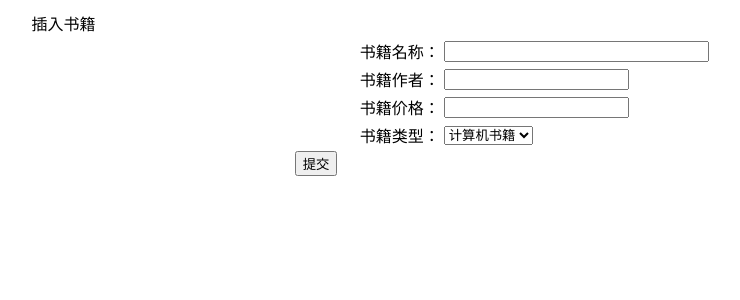
After one commit to sunlupeng2020/tp5bookstore, a PHP site: the page made by application/book/view/add/index.html in a window 1280 px wide. The commit adds this page. Shown: the top 300 px of the page, without its empty margins (324-1064 px from the left). Run offline with PHP 8.4, Linux system fonts and the light colour scheme; the template is opened without the code that fills it, so the values that code supplies are empty.

Commit message:
实现了新增图书功能，但没有实现菜单。

```diff
--- /dev/null
+++ b/application/book/view/add/index.html
@@ -0,0 +1,45 @@
+<!DOCTYPE html>
+<!--
+To change this license header, choose License Headers in Project Properties.
+To change this template file, choose Tools | Templates
+and open the template in the editor.
+-->
+<html>
+    <head>
+        <title>TODO supply a title</title>
+        <meta charset="UTF-8">
+        <meta name="viewport" content="width=device-width, initial-scale=1.0">
+    </head>
+    <body>
+
+        <div>
+            <form name="addbook" method="post" action="./insert">
+                <table width="100%" border="0" align="center">
+			<tr align="center"><td width="60%">插入书籍</td></tr>
+			<tr>
+			<td width="40%" align="right" valign="middle">书籍名称：</td>
+			<td align="left" valign="middle"><input name="BookName" type="text" id="BookName" size="30"/></td>
+			</tr>
+			<tr>
+			<td width="40%" align="right" valign="middle">书籍作者：</td>
+			<td align="left" valign="middle"><input name="BookAuthor" type="text" id="BookAuthor" size="20"/></td>
+			</tr>
+  			<tr>
+			<td width="40%" align="right" valign="middle">书籍价格：</td>
+			<td align="left" valign="middle"><input name="BookPrice" type="text" id="BookPrice" size="20"/></td>
+			</tr>
+			<td width="40%" align="right" valign="middle">书籍类型：</td>
+			<td align="left" valign="middle"><select name="BookType" id="BookType">
+					<option value="1">计算机书籍</option>
+					<option value="2">医学书籍</option>
+					<option value="3">英语书籍</option>
+			</select></td>
+			</tr>
+			<tr>
+			<td colspan="2" align="center" valign="middle"><input type="submit" name="submit" value="提交"/></td>
+			</tr>
+			</table>
+            </form>
+        </div>
+    </body>
+</html>
--- /dev/null
+++ b/config/book/app.php
@@ -0,0 +1,5 @@
+<?php
+//配置文件
+return [
+
+];
--- a/route/route.php
+++ b/route/route.php
@@ -19,6 +19,8 @@ Route::get('user/:id','admin/user/read');
 Route::get('hello/:name', 'index/hello');
 Route::get('index/:aa','index/index');
 Route::get('book/:aa','book/index');
+Route::any('add','book/add/index');
+Route::post('insert','book/add/insert');
 
 return [
 
```
Also changed, not shown: application/book/controller/Add.php (added, +29 -0 lines).
